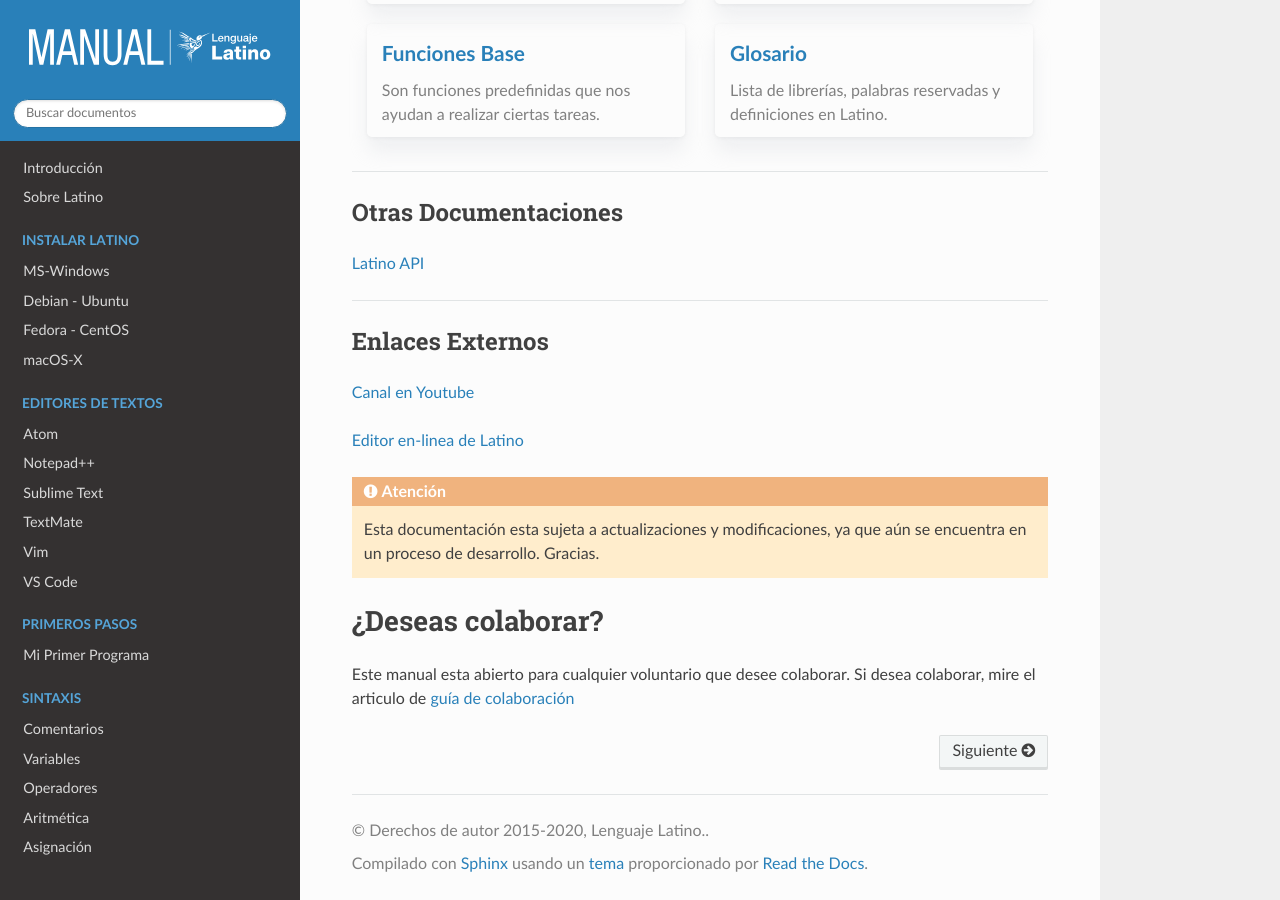
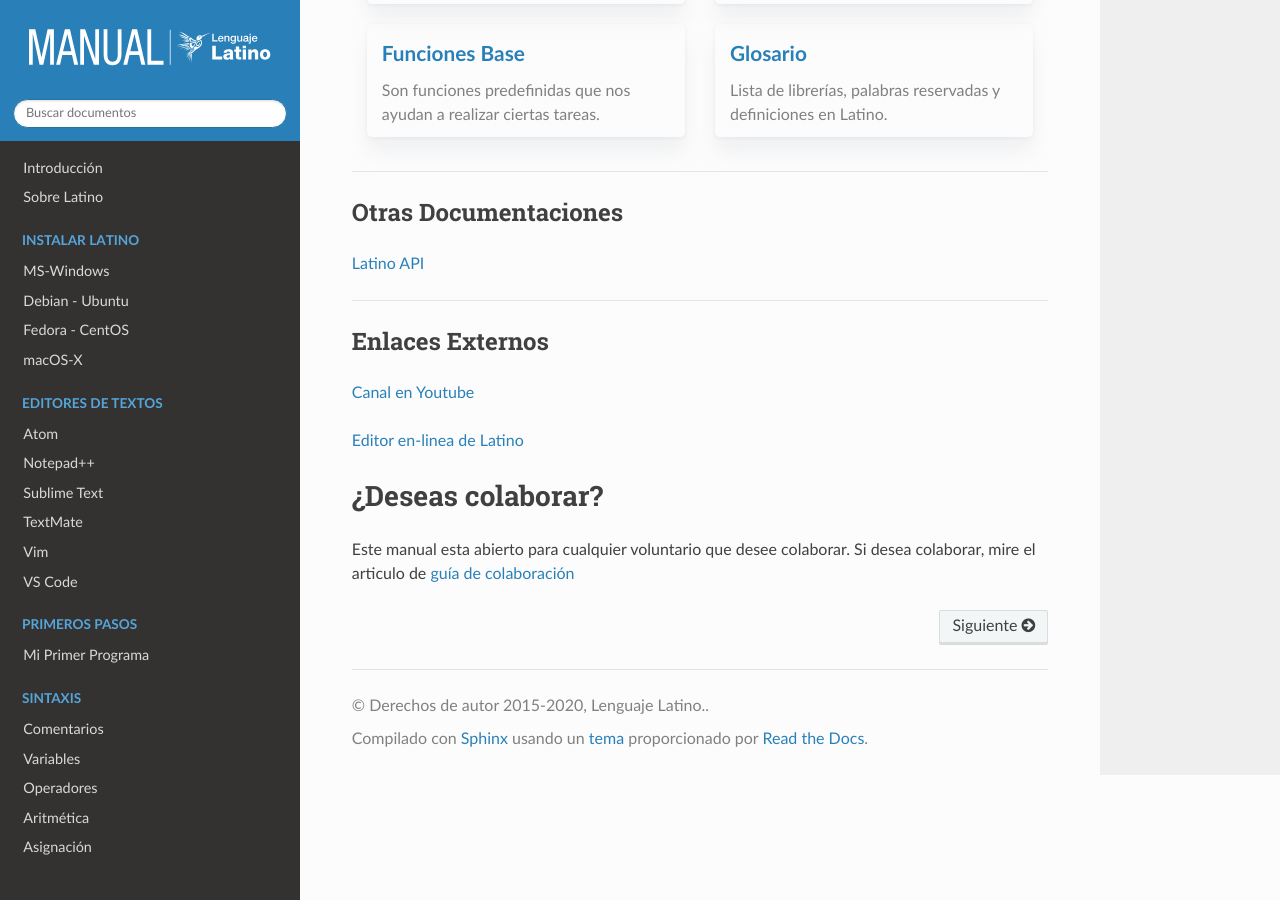
Before and after one commit to LatinoDocs/Manual-Latino, a Sphinx documentation site: the page built from docs/index.rst, in a window 1280 px wide and 900 px high, scrolled down 1566 px. Built offline with Sphinx 7.4.7 and the Read the Docs theme 2.0.0, drawn with Linux system fonts in a browser that asks for light colours; comment, search, counter and statistics services are not loaded; some of the changed lines change nothing that is shown.

Commit message:
Documentacion concluida

```diff
--- a/docs/index.rst
+++ b/docs/index.rst
@@ -119,7 +119,7 @@ Enlaces Externos
 
 `Editor en-linea de Latino`_
 
-.. attention:: Esta documentación esta sujeta a actualizaciones y modificaciones, ya que aún se encuentra en un proceso de desarrollo. Gracias.
+.. .. attention:: Esta documentación esta sujeta a actualizaciones y modificaciones, ya que aún se encuentra en un proceso de desarrollo. Gracias.
 
 ==================
 ¿Deseas colaborar?
```
